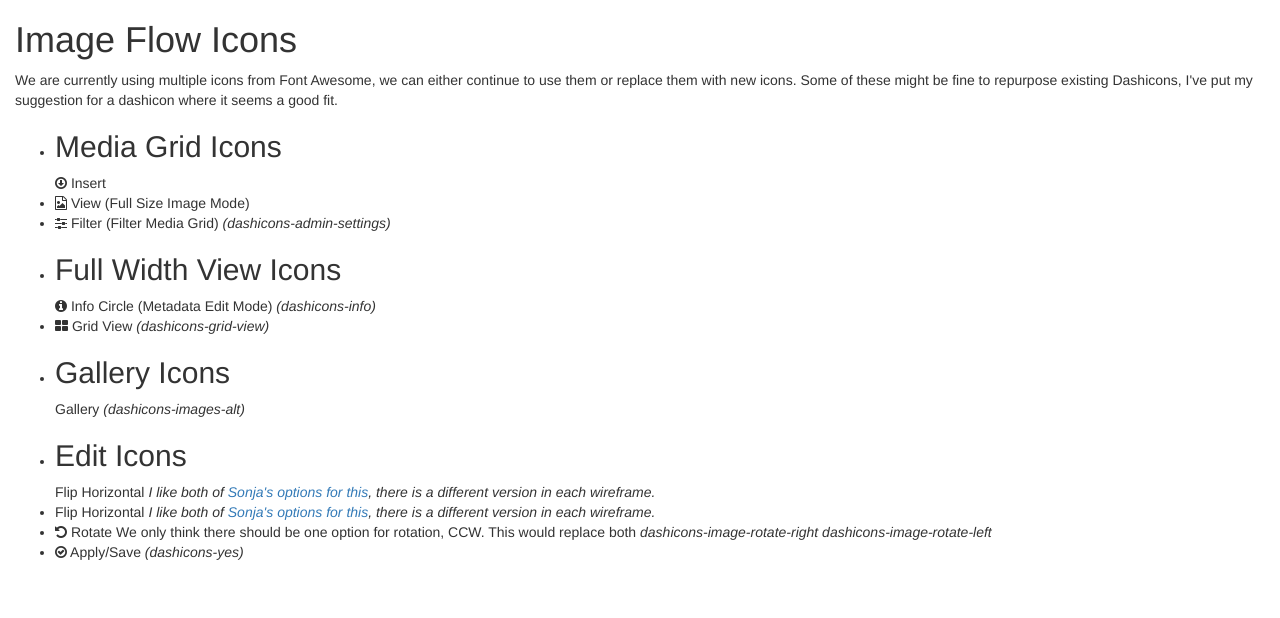
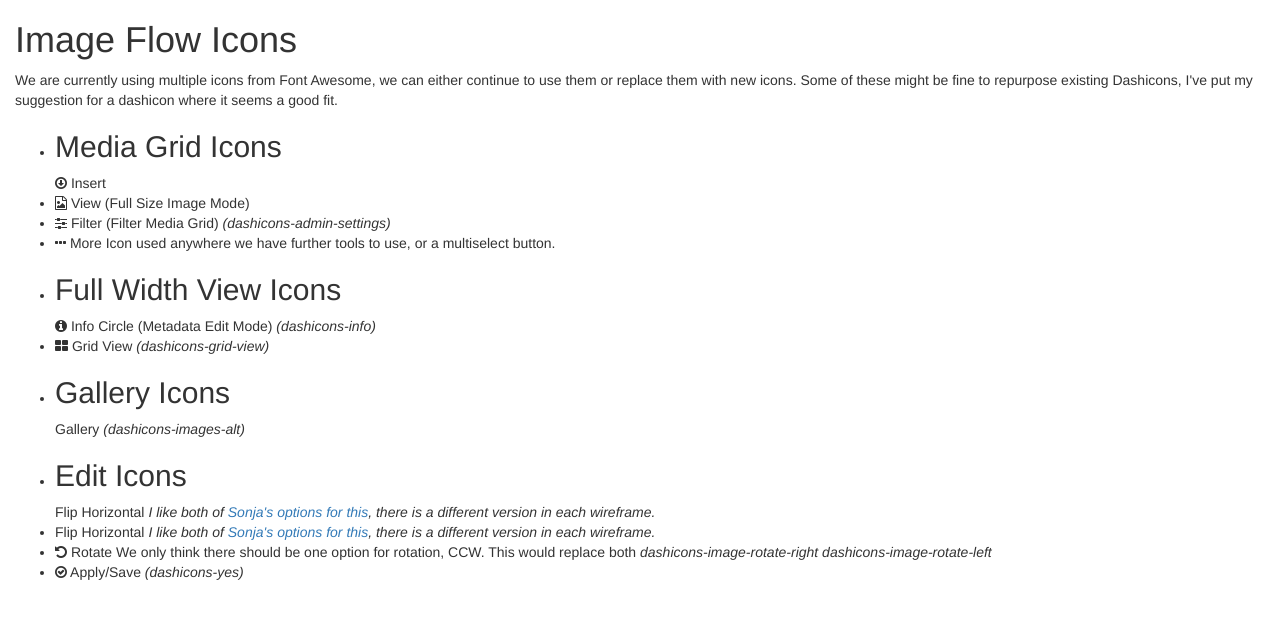
Before and after one commit to ImageFlow/imageflow-icons, a plain HTML site: page index.html in a window 1280 px wide. Drawn offline with nearby package versions, Linux system fonts and the light colour scheme.

Commit message:
Added ellipsis
Signed-off-by: Aris Blevins <aris@goteama.com>

```diff
--- a/index.html
+++ b/index.html
@@ -21,6 +21,7 @@
                         <i class="fa fa-arrow-circle-o-down"></i> Insert</li>
                         <li><i class="fa fa-file-image-o"></i> View (Full Size Image Mode)</li>
                         <li><i class="fa fa-sliders"></i> Filter (Filter Media Grid) <em>(dashicons-admin-settings)</em></li>
+                        <li><i class="fa fa-ellipsis-h"></i> More Icon used anywhere we have further tools to use, or a multiselect button.</li>
                         <li><h2>Full Width View Icons</h2>
                         <i class="fa fa-info-circle"></i> Info Circle (Metadata Edit Mode) <em>(dashicons-info)</em></li>
                         <li><i class="fa fa-th-large"></i> Grid View <em>(dashicons-grid-view)</em></li>
```
